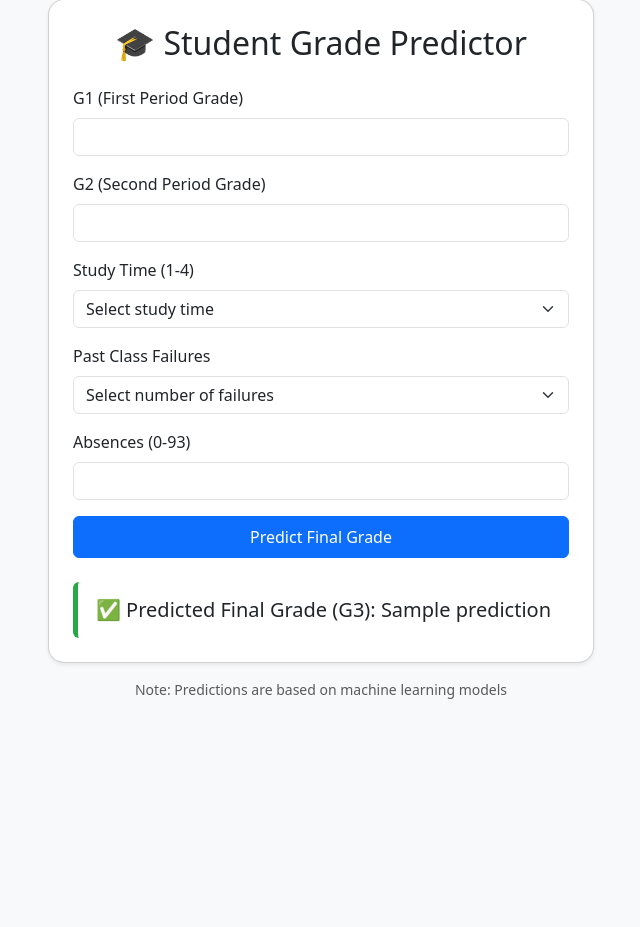
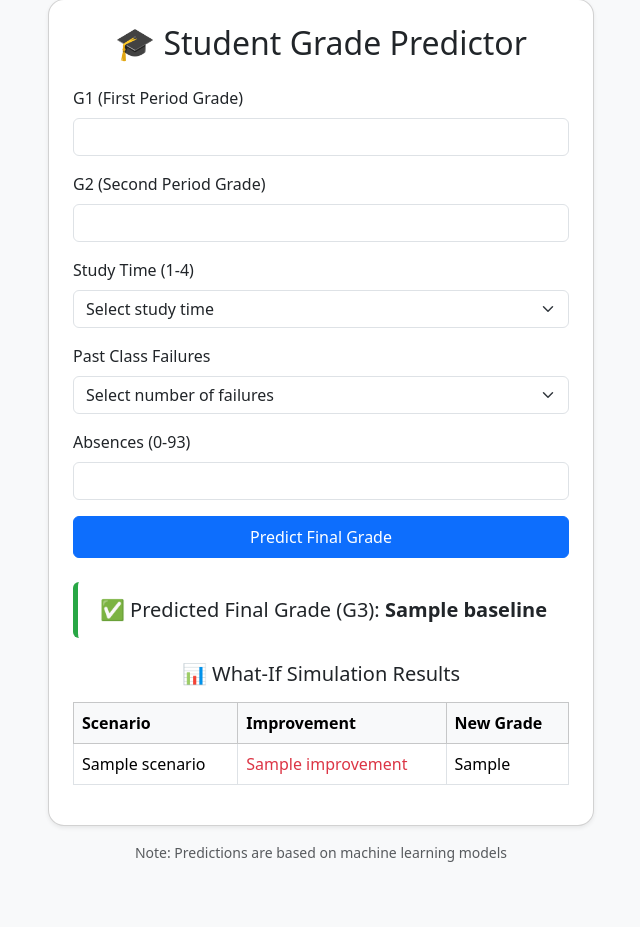
Before and after one commit to Ashwink45/Grade_Predictor, a Flask app: template templates/index.html in a window 1280 px wide. Shown: the part 49-976 px from the top of the page, without its empty margins (319-959 px from the left). Before the commit the page ends 748 px from the top, so only its background shows below. Run offline with Flask 3, Linux system fonts and the light colour scheme; the template is opened without the code that fills it: most values are stand-ins (such as "Sample title", 1, 10 or a date in 2020).

Commit message:
Deploy ensemble grade predictor with what-if simulation UI

```diff
--- a/app.py
+++ b/app.py
@@ -2,72 +2,151 @@ import os
 from flask import Flask, render_template, request
 import pandas as pd
 import joblib
-from werkzeug.utils import secure_filename
 
-# Initialize Flask app
+# ------------------------------
+# Flask app
+# ------------------------------
 app = Flask(__name__)
 
+# ------------------------------
 # Configuration
-MODEL_PATH = 'grade_predictor_model.pkl'
+# ------------------------------
+LINEAR_MODEL_PATH = 'linear_model.pkl'
+LASSO_MODEL_PATH = 'lasso_model.pkl'
 SCALER_PATH = 'scaler.pkl'
+
+FEATURES = ["G1", "G2", "studytime", "failures", "absences"]
 FEATURES_TO_NORMALIZE = ["failures", "G1", "G2", "absences"]
 
-# Load model and scaler with error handling
+# ------------------------------
+# Load assets
+# ------------------------------
 def load_assets():
     try:
-        model = joblib.load(MODEL_PATH)
+        linear_model = joblib.load(LINEAR_MODEL_PATH)
+        lasso_model = joblib.load(LASSO_MODEL_PATH)
         scaler = joblib.load(SCALER_PATH)
-        print("Model and scaler loaded successfully!")
-        return model, scaler
+        print("Models and scaler loaded successfully!")
+        return linear_model, lasso_model, scaler
     except Exception as e:
-        print(f"Error loading model/scaler: {str(e)}")
-        return None, None
+        print(f"Error loading assets: {e}")
+        return None, None, None
 
-model, scaler = load_assets()
+linear_model, lasso_model, scaler = load_assets()
 
+# ------------------------------
+# Prediction (Ensemble)
+# ------------------------------
+def predict_grade(input_df):
+    df = input_df.copy()
+    df[FEATURES_TO_NORMALIZE] = scaler.transform(df[FEATURES_TO_NORMALIZE])
+
+    pred_linear = linear_model.predict(df)[0]
+    pred_lasso = lasso_model.predict(df)[0]
+
+    return (pred_linear + pred_lasso) / 2
+
+
+# ------------------------------
+# What-If Logic
+# ------------------------------
+def generate_what_if_scenarios(base_input):
+    scenarios = []
+
+    for delta in [5, 10]:
+        if base_input["absences"] - delta >= 0:
+            s = base_input.copy()
+            s["scenario"] = f"Absences reduced by {delta}"
+            s["absences"] -= delta
+            scenarios.append(s)
+
+    if base_input["studytime"] < 4:
+        s = base_input.copy()
+        s["scenario"] = "Study time increased by 1 level"
+        s["studytime"] += 1
+        scenarios.append(s)
+
+    for delta in [3, 5]:
+        if base_input["G2"] + delta <= 20:
+            s = base_input.copy()
+            s["scenario"] = f"G2 improved by {delta} points"
+            s["G2"] += delta
+            scenarios.append(s)
+
+    return scenarios
+
+
+def run_what_if_analysis(base_input):
+    base_df = pd.DataFrame([base_input])
+    baseline = predict_grade(base_df)
+
+    scenarios = generate_what_if_scenarios(base_input)
+    results = []
+
+    for s in scenarios:
+        scenario_name = s.pop("scenario")
+        df = pd.DataFrame([s])
+        new_grade = predict_grade(df)
+
+        results.append({
+            "scenario": scenario_name,
+            "new_grade": round(new_grade, 2),
+            "improvement": round(new_grade - baseline, 2)
+        })
+
+    return round(baseline, 2), results
+
+
+# ------------------------------
+# Routes
+# ------------------------------
 @app.route('/')
 def home():
     return render_template('index.html')
 
+
 @app.route('/predict', methods=['POST'])
 def predict():
-    # Early return if model/scaler not loaded
-    if model is None or scaler is None:
-        return render_template('index.html',
-                            prediction="System error: Model not loaded properly",
-                            error=True)
+    if linear_model is None or lasso_model is None or scaler is None:
+        return render_template(
+            'index.html',
+            error=True,
+            message="Model loading failed"
+        )
 
     try:
-        # Validate and convert form inputs
-        form_data = {
-            'G1': float(request.form.get('G1', 0)),
-            'G2': float(request.form.get('G2', 0)),
-            'studytime': float(request.form.get('studytime', 0)),
-            'failures': float(request.form.get('failures', 0)),
-            'absences': float(request.form.get('absences', 0))
+        # Collect form input
+        base_input = {
+            "G1": float(request.form.get("G1", 0)),
+            "G2": float(request.form.get("G2", 0)),
+            "studytime": float(request.form.get("studytime", 1)),
+            "failures": float(request.form.get("failures", 0)),
+            "absences": float(request.form.get("absences", 0))
         }
 
-        # Create DataFrame and normalize features
-        input_df = pd.DataFrame([form_data])
-        input_df[FEATURES_TO_NORMALIZE] = scaler.transform(input_df[FEATURES_TO_NORMALIZE])
+        baseline, what_if_results = run_what_if_analysis(base_input)
 
-        # Make prediction
-        prediction = model.predict(input_df)[0]
+        return render_template(
+            'index.html',
+            error=False,
+            baseline=baseline,
+            what_if_results=what_if_results
+        )
 
-        return render_template('index.html',
-                            prediction=f'Predicted Grade: {prediction:.2f}',
-                            error=False)
+    except Exception as e:
+        return render_template(
+            'index.html',
+            error=True,
+            message=str(e)
+        )
 
-    except ValueError as e:
-        return render_template('index.html',
-                            prediction=f'Invalid input: {str(e)}',
-                            error=True)
-    except Exception as e:
-        return render_template('index.html',
-                            prediction=f'Prediction failed: {str(e)}',
-                            error=True)
 
+# ------------------------------
+# Run
+# ------------------------------
 if __name__ == "__main__":
-    app.run(host='0.0.0.0',
-           port=int(os.environ.get('PORT', 5000)),
-           debug=os.environ.get('DEBUG', True))
+    app.run(
+        host="0.0.0.0",
+        port=int(os.environ.get("PORT", 5000)),
+        debug=True
+    )
--- a/templates/index.html
+++ b/templates/index.html
@@ -75,17 +75,53 @@
                         </form>
 
                         <!-- Enhanced prediction display -->
-                        {% if prediction %}
-                            <div class="prediction-card mt-4 p-3 rounded {% if error %}alert-danger error-card{% else %}alert-success success-card{% endif %}">
-                                <h5 class="mb-0 text-center">
-                                    {% if error %}
-                                        ⚠️ {{ prediction }}
-                                    {% else %}
-                                        ✅ Predicted Final Grade (G3): {{ prediction }}
-                                    {% endif %}
-                                </h5>
-                            </div>
+                        {% if error %}
+    <div class="prediction-card mt-4 p-3 rounded alert-danger error-card">
+        <h5 class="mb-0 text-center">
+            ⚠️ {{ message }}
+        </h5>
+    </div>
+{% endif %}
+
+{% if baseline %}
+    <!-- Baseline Prediction -->
+    <div class="prediction-card mt-4 p-3 rounded alert-success success-card">
+        <h5 class="mb-0 text-center">
+            ✅ Predicted Final Grade (G3): <strong>{{ baseline }}</strong>
+        </h5>
+    </div>
+
+    <!-- What-If Results -->
+    <div class="mt-4">
+        <h5 class="text-center mb-3">📊 What-If Simulation Results</h5>
+
+        <table class="table table-bordered table-hover">
+            <thead class="table-light">
+                <tr>
+                    <th>Scenario</th>
+                    <th>Improvement</th>
+                    <th>New Grade</th>
+                </tr>
+            </thead>
+            <tbody>
+                {% for r in what_if_results %}
+                <tr>
+                    <td>{{ r.scenario }}</td>
+                    <td>
+                        {% if r.improvement >= 0 %}
+                            <span class="text-success">+{{ r.improvement }}</span>
+                        {% else %}
+                            <span class="text-danger">{{ r.improvement }}</span>
                         {% endif %}
+                    </td>
+                    <td>{{ r.new_grade }}</td>
+                </tr>
+                {% endfor %}
+            </tbody>
+        </table>
+    </div>
+{% endif %}
+
                     </div>
                 </div>
 
```
Also changed, not shown: 3 other files.
